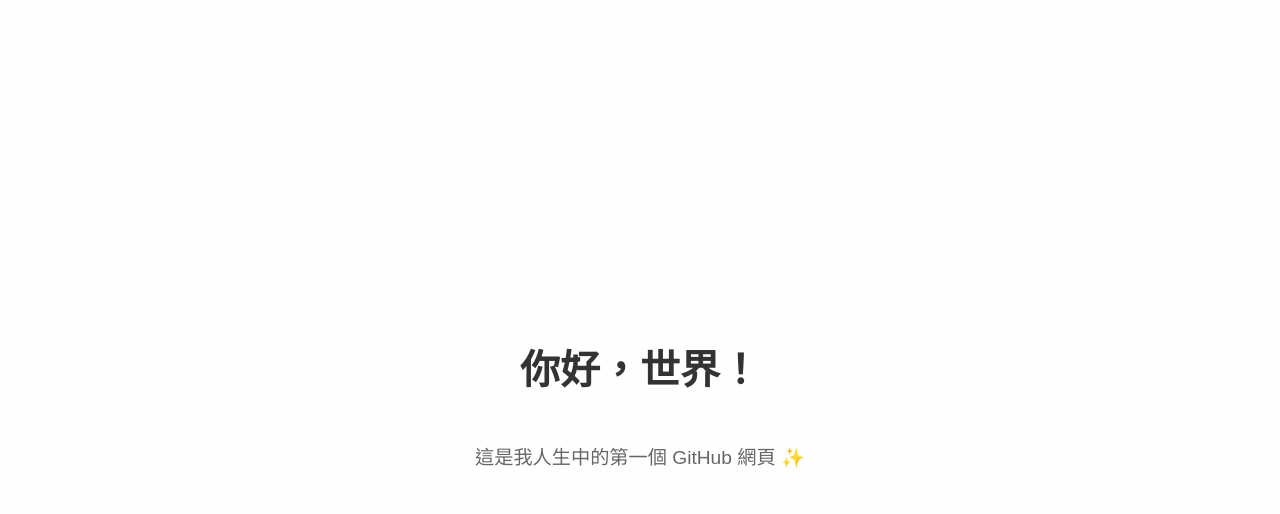
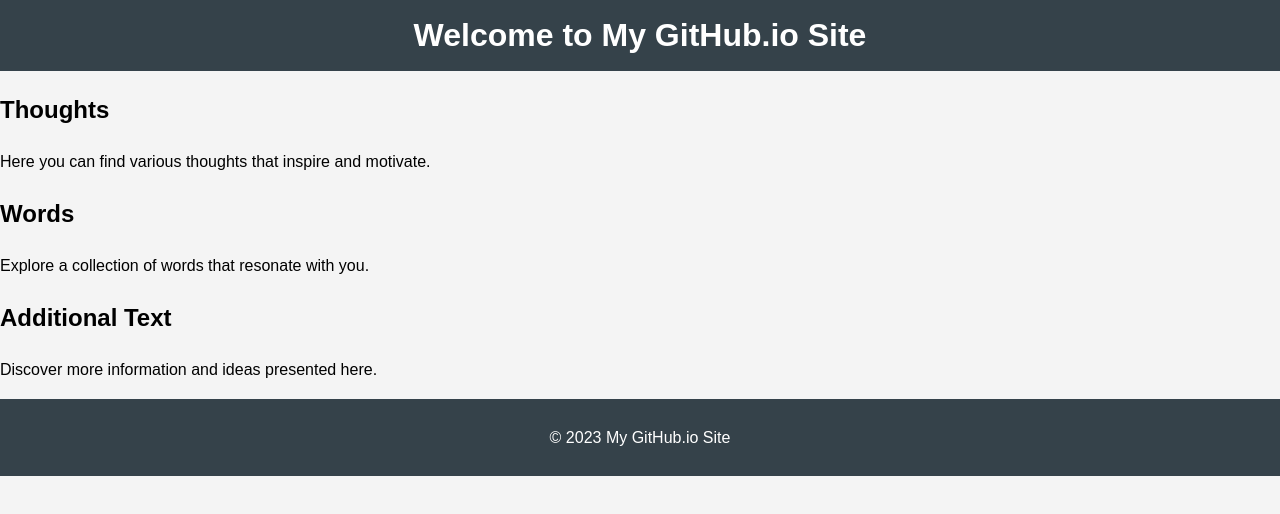
Before and after one commit to Yrrz777/Yrrz777.github.io, a plain HTML site: page index.html in a window 1280 px wide. Drawn offline with Linux system fonts and the light colour scheme.

Commit message:
new file:   README.md 	new file:   folders/folder1/thoughts.txt 	new file:   folders/folder2/words.txt 	new file:   folders/folder3/text.txt 	modified:   index.html 	new file:   styles/main.css

```diff
--- a/index.html
+++ b/index.html
@@ -1,32 +1,34 @@
 <!DOCTYPE html>
-<html lang="zh-Hant">
+<html lang="en">
 <head>
-  <meta charset="UTF-8" />
-  <meta name="viewport" content="width=device-width, initial-scale=1.0" />
-  <title>你好，世界！</title>
-  <style>
-    body {
-      font-family: "Noto Sans TC", sans-serif;
-      display: flex;
-      flex-direction: column;
-      align-items: center;
-      justify-content: center;
-      height: 100vh;
-      background-color: #fefefe;
-      color: #333;
-      margin: 0;
-    }
-    h1 {
-      font-size: 2.5rem;
-    }
-    p {
-      font-size: 1.2rem;
-      color: #666;
-    }
-  </style>
+    <meta charset="UTF-8">
+    <meta name="viewport" content="width=device-width, initial-scale=1.0">
+    <title>My GitHub.io Site</title>
+    <link rel="stylesheet" href="styles/main.css">
 </head>
 <body>
-  <h1>你好，世界！</h1>
-  <p>這是我人生中的第一個 GitHub 網頁 ✨</p>
+    <header>
+        <h1>Welcome to My GitHub.io Site</h1>
+    </header>
+    <main>
+        <section id="thoughts">
+            <h2>Thoughts</h2>
+            <p>Here you can find various thoughts that inspire and motivate.</p>
+            <!-- Content from folders/folder1/thoughts.txt will be displayed here -->
+        </section>
+        <section id="words">
+            <h2>Words</h2>
+            <p>Explore a collection of words that resonate with you.</p>
+            <!-- Content from folders/folder2/words.txt will be displayed here -->
+        </section>
+        <section id="text">
+            <h2>Additional Text</h2>
+            <p>Discover more information and ideas presented here.</p>
+            <!-- Content from folders/folder3/text.txt will be displayed here -->
+        </section>
+    </main>
+    <footer>
+        <p>&copy; 2023 My GitHub.io Site</p>
+    </footer>
 </body>
 </html>
--- /dev/null
+++ b/styles/main.css
@@ -0,0 +1,46 @@
+body {
+    font-family: Arial, sans-serif;
+    line-height: 1.6;
+    margin: 0;
+    padding: 0;
+    background-color: #f4f4f4;
+}
+
+header {
+    background: #35424a;
+    color: #ffffff;
+    padding: 10px 0;
+    text-align: center;
+}
+
+h1 {
+    margin: 0;
+}
+
+.container {
+    width: 80%;
+    margin: auto;
+    overflow: hidden;
+}
+
+.folder {
+    background: #ffffff;
+    border: 1px solid #dddddd;
+    border-radius: 5px;
+    padding: 15px;
+    margin: 20px 0;
+}
+
+.folder h2 {
+    color: #35424a;
+}
+
+footer {
+    text-align: center;
+    padding: 10px 0;
+    background: #35424a;
+    color: #ffffff;
+    position: relative;
+    bottom: 0;
+    width: 100%;
+}
```
Also changed, not shown: folders/folder1/thoughts.txt (added), folders/folder2/words.txt (added), folders/folder3/text.txt (added), 1 other file.
